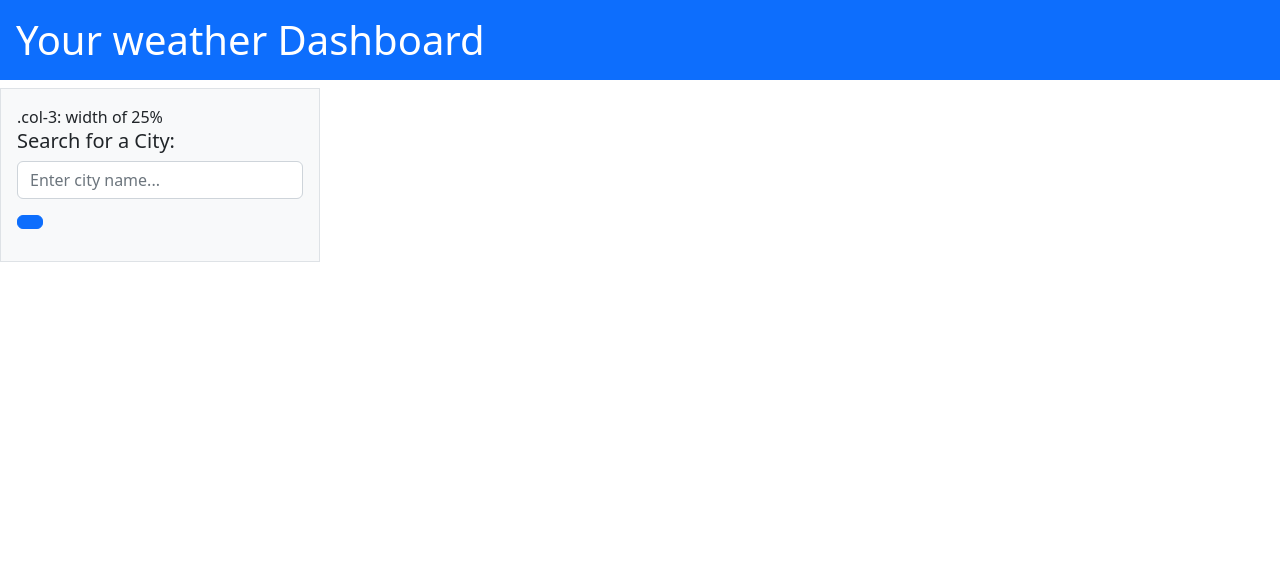
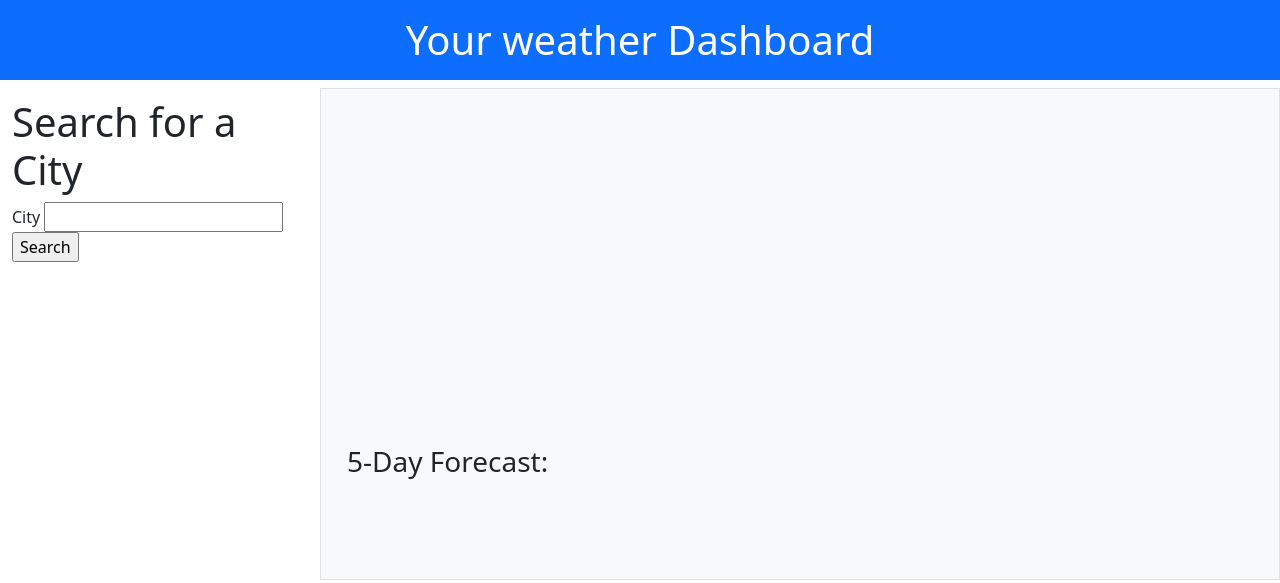
Before and after one commit to G-marshall1/Weather-on-the-go, a plain HTML site: page index.html in a window 1280 px wide. Drawn offline with nearby package versions, Linux system fonts and the light colour scheme.

Commit message:
moved in place holders

```diff
--- a/index.html
+++ b/index.html
@@ -20,28 +20,81 @@
     </header>
 
 
+<main>
+    <div class="container">
 
-                    <div class="col-3 bg-light p-3 border">
-                        .col-3: width of 25%
-
-                        <h5>Search for a City:</h5>
-                        <form class="form-inline" id="search-form">
-                            <input type="search" class="form-control mb-3 ds-input" id="cityname"
-                                placeholder="Enter city name...">
-                            <button type="submit" class="btn btn-primary mb-3"><span
-                                    class="oi oi-magnifying-glass"></span></button>
-                        </form>
-                    </div>
-                    <!-- <aside>
                     <h1>Search for a City</h1>
                     <form action="searchWeather" method="post">
                         <label for="city">City</label>
                         <input type="text" name="city" id="city">
                         <input type="submit" value="Search">
                     </form>
-    </aside> -->
-
-
+                </aside>
+</div>
+                    <div class="col-9 bg-light p-3 border">
+                        <div class="row">
+                            <div class="col-12">
+                                <h2 id="city-name"></h2>
+                                <p id="current-date"></p>
+                            </div>
+                        </div>
+                        <div class="row">
+                            <div class="col-6">
+                                <div class="row">
+                                    <div class="col-12">
+                                        <p id="current-temp"></p>
+                                    </div>
+                                </div>
+                                <div class="row">
+                                    <div class="col-12">
+                                        <p id="current-humidity"></p>
+                                    </div>
+                                </div>
+                                <div class="row">
+                                    <div class="col-12">
+                                        <p id="current-wind"></p>
+                                    </div>
+                                </div>
+                                <div class="row">
+                                    <div class="col-12">
+                                        <p id="current-uv"></p>
+                                    </div>
+                                </div>
+                            </div>
+                            <div class="col-6">
+                                <div class="row">
+                                    <div class="col-12">
+                                        <p id="current-weather"></p>
+                                    </div>
+                                </div>
+                                <div class="row">
+                                    <div class="col-12">
+                                        <p id="current-icon"></p>
+                                    </div>
+                                </div>
+                            </div>
+                        </div>
+                        <div class="row">
+                            <div class="col-12">
+                                <h3>5-Day Forecast:</h3>
+                            </div>
+                        </div>
+                        <div class="row">
+                            <div class="col-2">
+                                <p id="forecast-date-1"></p>
+                                <p id="forecast-icon-1"></p>
+                                <p id="forecast-temp-1"></p>
+                            </div>
+                            <div class="col-2">
+                                <p id="forecast-date-2"></p>
+                                <p id="forecast-icon-2"></p>
+                                <p id="forecast-temp-2"></p>
+                            </div>
+                            <div class="col-2">
+                                <p id="forecast-date-3"></p>
+                                <p id="forecast-icon-3"></p>
+                                <p id="forecast-temp-3"></p>
+                            </div>
 
                     </main>
                     <script src="script.js"></script>
--- a/script.js
+++ b/script.js
@@ -0,0 +1,5 @@
+var apiKey = "4ce3c2e7893f384091af8f6cd9bd9fec";
+var url = "https://api.forecast.io/forecast/" + apiKey + "/37.8267,-122.423";
+var data = $.getJSON(url, function(data) {
+  console.log(data);
+});
--- a/style.css
+++ b/style.css
@@ -0,0 +1,13 @@
+header div {
+    padding: 10px;
+    text-align: center;
+}
+
+main {
+    display: flex;
+}
+
+main div {
+    padding: 10px;
+    flex: 1;
+}
```
Lines whose indentation alone changed are shown as unchanged.
